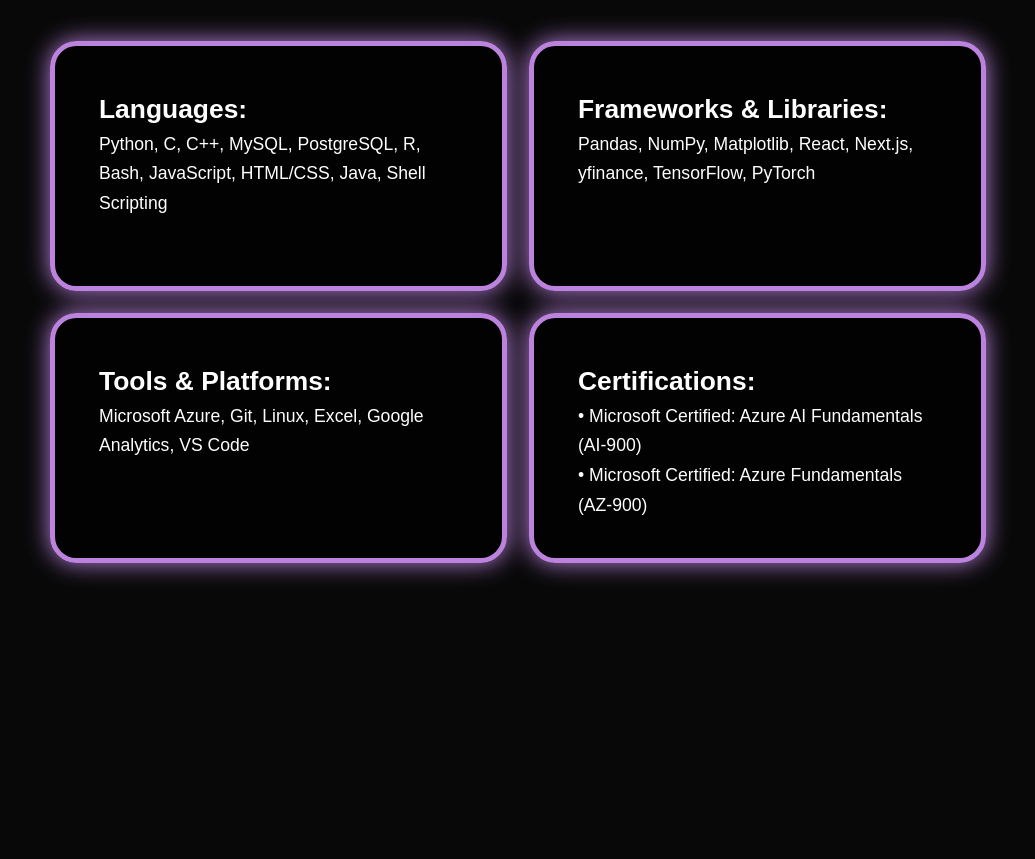
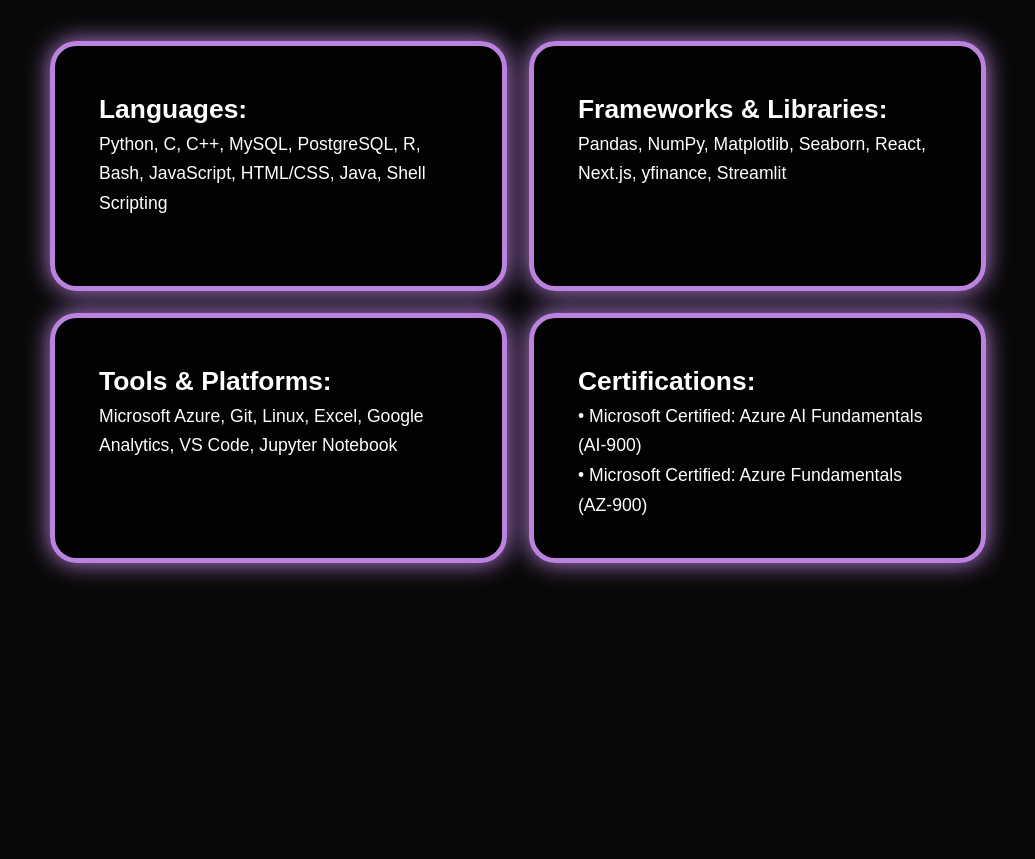
Before and after one commit to nyra-rodrigues/website, a website: page index.html in a window 1280 px wide. Shown: the part 3347-4206 px from the top of the page, without its empty margins (122-1157 px from the left). Drawn offline with nearby package versions, Linux system fonts and the light colour scheme.

Commit message:
May 9 update

```diff
--- a/index.html
+++ b/index.html
@@ -136,14 +136,14 @@
                 <div class="service-box">
                     <div class="service-info">
                         <h4>Frameworks & Libraries:</h4>
-                        <p>Pandas, NumPy, Matplotlib, React, Next.js, yfinance, TensorFlow, PyTorch</p>
+                        <p>Pandas, NumPy, Matplotlib, Seaborn, React, Next.js, yfinance, Streamlit</p>
                     </div>
                 </div>
 
                 <div class="service-box">
                     <div class="service-info">
                         <h4>Tools & Platforms:</h4>
-                        <p>Microsoft Azure, Git, Linux, Excel, Google Analytics, VS Code</p>
+                        <p>Microsoft Azure, Git, Linux, Excel, Google Analytics, VS Code, Jupyter Notebook</p>
                     </div>
                 </div>
 
```
